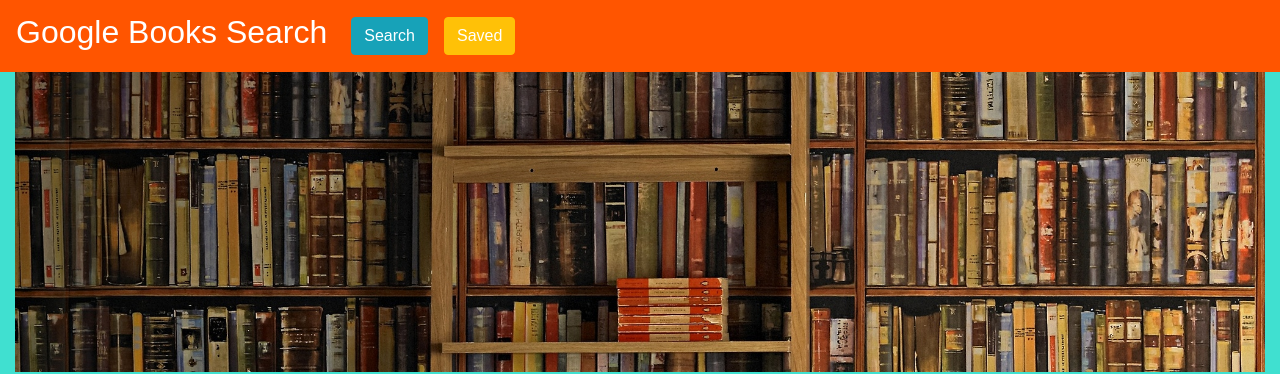
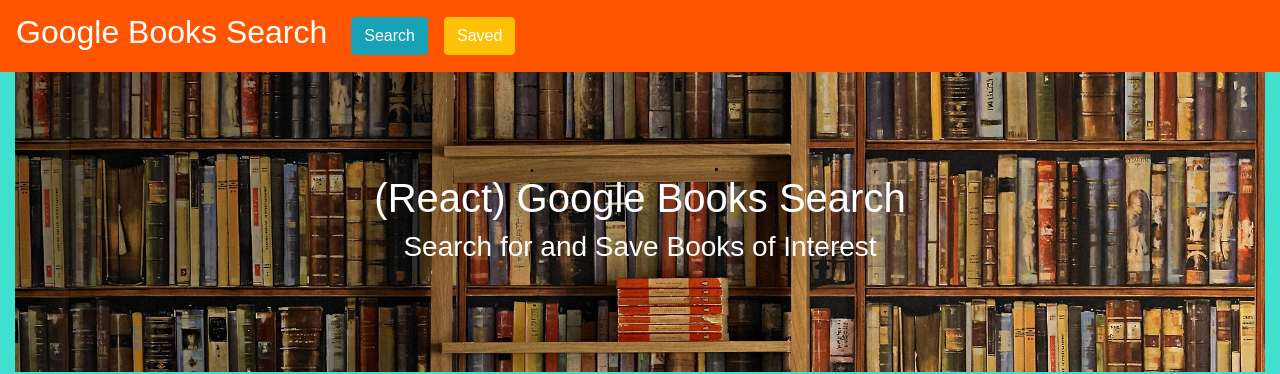
Before and after one commit to lramac3/google-books-app, a React (Create React App) app in the folder client/: page /saved in a window 1280 px wide. Shown: the top 374 px of the page. Built offline with nearby package versions, Linux system fonts and the light colour scheme; no server answers; a web font is replaced by a local one.

Commit message:
updated jumbotron

```diff
--- a/client/src/components/Footer/style.css
+++ b/client/src/components/Footer/style.css
@@ -8,5 +8,5 @@
 }
 p{
     padding-top: 10px;
-    font-size: 20px
+    font-size: 20px;
 }
--- a/client/src/pages/saveBooks.js
+++ b/client/src/pages/saveBooks.js
@@ -25,8 +25,13 @@
 
   render () {
     return (
-      <Container fluid className='container'>
-        <Jumbotron />
+      <Container fluid className="container">
+        <Jumbotron>
+          <h1 className="text-white">(React) Google Books Search</h1>
+          <h3 className="text-white">
+            Search for and Save Books of Interest
+          </h3>
+        </Jumbotron>
         <Container>
           <SavedResult
             savedBooks={this.state.savedBooks}
--- a/client/src/pages/searchBooks.js
+++ b/client/src/pages/searchBooks.js
@@ -67,13 +67,16 @@
     return (
       <Container fluid>
         <Jumbotron>
-          <h1 className='text-white'>
+          <h1 className="text-white">
+            (React) Google Books Search
+          </h1>
+          <h3 className="text-white">
             Search for and Save Books of Interest
-          </h1>
+          </h3>
         </Jumbotron>
         <Container>
           <Row>
-            <Col size='12'>
+            <Col size="12">
               <SearchForm
                 handleFormSubmit={this.handleFormSubmit}
                 handleInputChange={this.handleInputChange}
```
